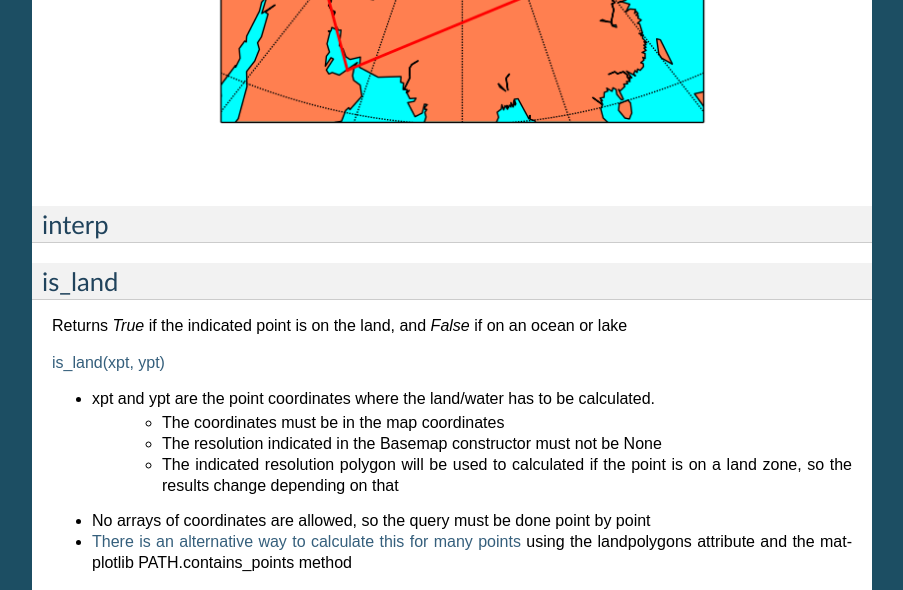
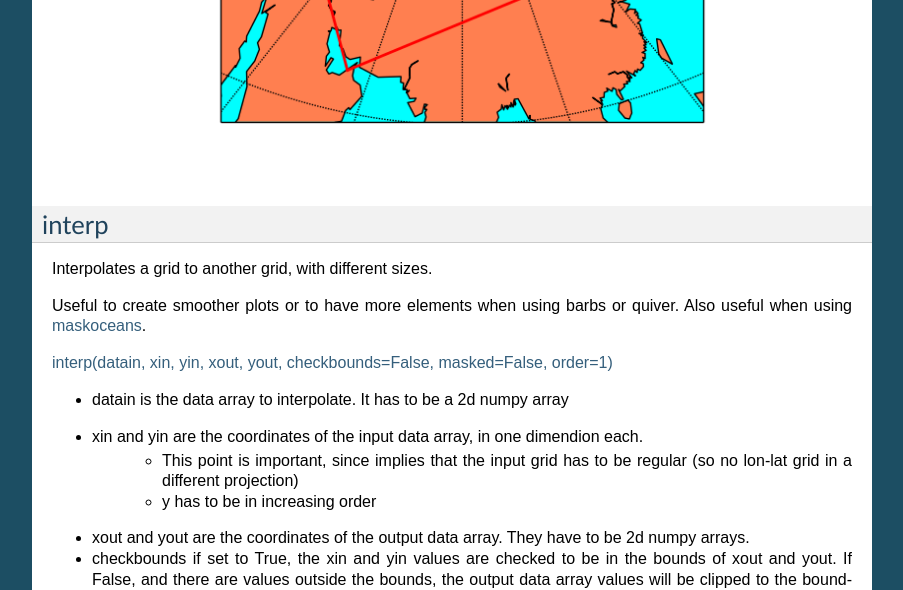
Before and after one commit to rveciana/BasemapTutorial, a Sphinx documentation site: the page built from docs/utilities.rst, in a window 1280 px wide and 1400 px high, scrolled down 6493 px, cut to the strip 0-590 px from the top of the window. Shown: the whole strip, without its empty margins (198-1101 px from the left). Built offline with Sphinx 7.4.7, drawn with Linux system fonts in a browser that asks for light colours; formulas are drawn with MathJax 3; some of the changed text lies outside the part shown.

Commit message:
interp function added

```diff
--- a/docs/external_resources.rst
+++ b/docs/external_resources.rst
@@ -55,6 +55,8 @@ Crontab:
 Utilities:
 
 * `Alternative way to get is_land functionality, much faster <http://stackoverflow.com/a/13811775/1086633>`_
+* `Example of maskoceans usage <https://github.com/matplotlib/basemap/blob/master/examples/maskoceans.py>`_
+* `Good example of interp usage <https://github.com/matplotlib/basemap/blob/master/examples/streamplot_demo.py>`_
 
 External examples:
 
--- a/docs/todo.txt
+++ b/docs/todo.txt
@@ -30,7 +30,7 @@ Functions:
 
 Explain all the options, such as anchor
 
-interp(): bilinear interpolation between rectilinear grids.
+----- interp(): bilinear interpolation between rectilinear grids.
 
 ----- maskoceans(): mask ‘wet’ points of an input array.
 
--- a/docs/utilities.rst
+++ b/docs/utilities.rst
@@ -131,6 +131,40 @@ The gnomonic projection makes the great circles to be a straight line in any dir
 
 interp
 ------
+Interpolates a grid to another grid, with different sizes.
+
+Useful to create smoother plots or to have more elements when using barbs or quiver. Also useful when using :ref:`maskoceans`.
+
+`interp(datain, xin, yin, xout, yout, checkbounds=False, masked=False, order=1) <http://matplotlib.org/basemap/api/basemap_api.html#mpl_toolkits.basemap.interp>`_
+
+* datain is the data array to interpolate. It has to be a 2d numpy array
+* xin and yin are the coordinates of the input data array, in one dimendion each.
+	* This point is important, since implies that the input grid has to be regular (so no lon-lat grid in a different projection)
+	* y has to be in increasing order
+* xout and yout are the coordinates of the output data array. They have to be 2d numpy arrays.
+* checkbounds if set to True, the xin and yin values are checked to be in the bounds of xout and yout. If False, and there are values outside the bounds, the output data array values will be clipped to the boundary values
+* masked makes the points outside the new grid to be masked if is set to True, or an arbitrary value if given
+* order sets the interpolation method:
+	* 0 uses the nearest neighbour method
+	* 1 uses a bilinear interpolation
+	* 3 uses a cubic spline, and requires scipy.ndimage to be installed
+
+.. literalinclude:: ../code_examples/utilities/interp.py
+
+* The example is taken from the :ref:`barbs` method example, but zoomin in a lot so the number of barbs is too low, and gives a reason to interpolate
+* The positions of the wind barbs (x, y) are calculated using the basemap instance
+* The new grid is created, using linspace
+	* Since the grid is in the map projection, the x and y 2d array can be converted to a 1d array, since the values are the same for all the lines or columns
+	* The new grid is created multiplying the number of elements by 2, with the same bounding values, using linspace
+	* The new grid has to be in 2d arrays, which is done with the meshgrid method
+* interp can be now called
+	* Since x and y are two dimension arrays, only a single column is passed for x, and a single column for y
+	* y axis is not in increasing order (coordinates gofrom north to south), so they have to be reversed using the `numpy.flipud <http://docs.scipy.org/doc/numpy/reference/generated/numpy.flipud.html>`_ method. The output has to be reversed again to have the data properly ordered
+* Once the new grid is created, the barbs can be drawn in the new resolution
+
+.. image:: images/utilities/interp.png
+
+In gray, the original points, and in red, the interpolated ones
 
 is_land
 -------
@@ -154,6 +188,8 @@ The alternative way, which accepts multiple points and, in fact could be used wi
 * locations is a numpy array containing numpy arrays with the projected points
 * The PATH objects are calculated for each of the polygons
 * For each PATH, all the points are evaluated using contains_points. The result is casted into a numpy array so can be added with the previous evaluations. If one of the polygons contains the point, the result element will be true
+
+.. _maskoceans:
 
 maskoceans
 ----------
```
Also changed, not shown: docs/images/utilities/interp.png (added), 1 other file.
